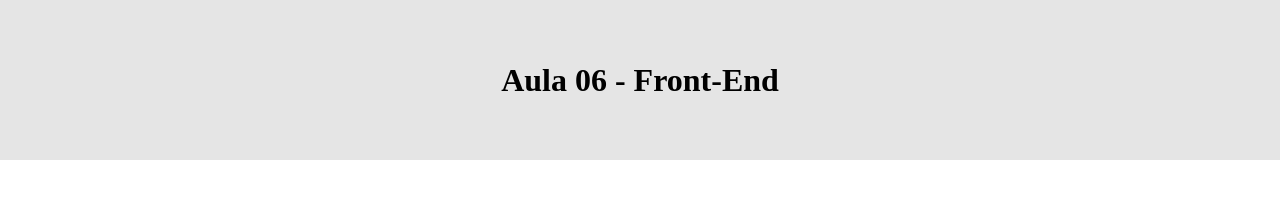
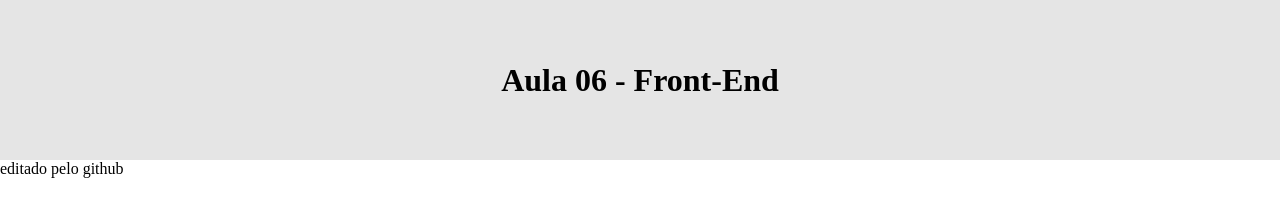
Before and after one commit to codesGui/front03, a plain HTML site: page index.html in a window 1280 px wide. Drawn offline with Linux system fonts and the light colour scheme.

Commit message:
editado pelo github

```diff
--- a/index.html
+++ b/index.html
@@ -10,6 +10,7 @@
 <header id="topo-site">
         <h1 class="titulo-site">Aula 06 - Front-End</h1>
 </header>
+editado pelo github
 
 
 </body>
```
